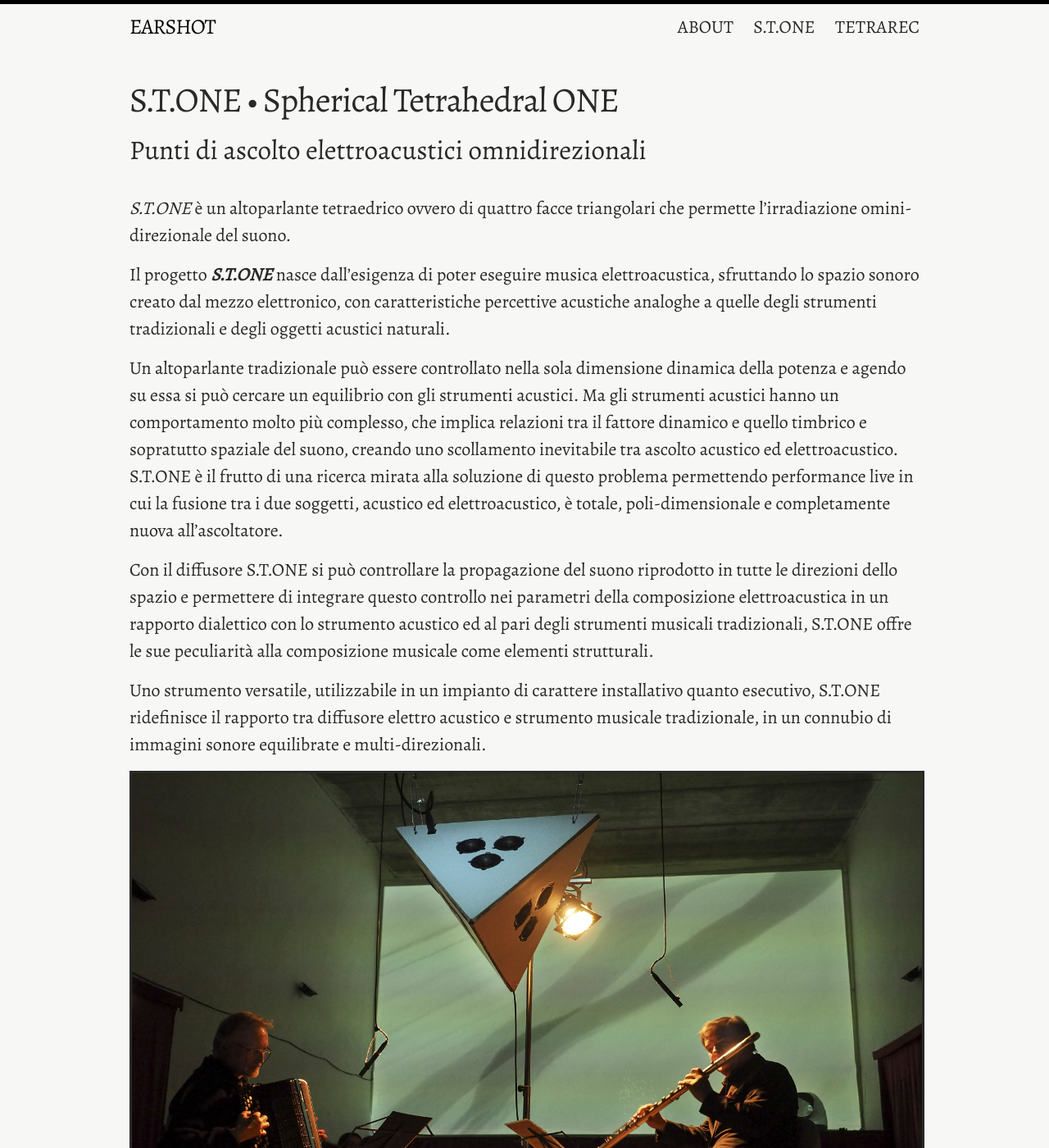
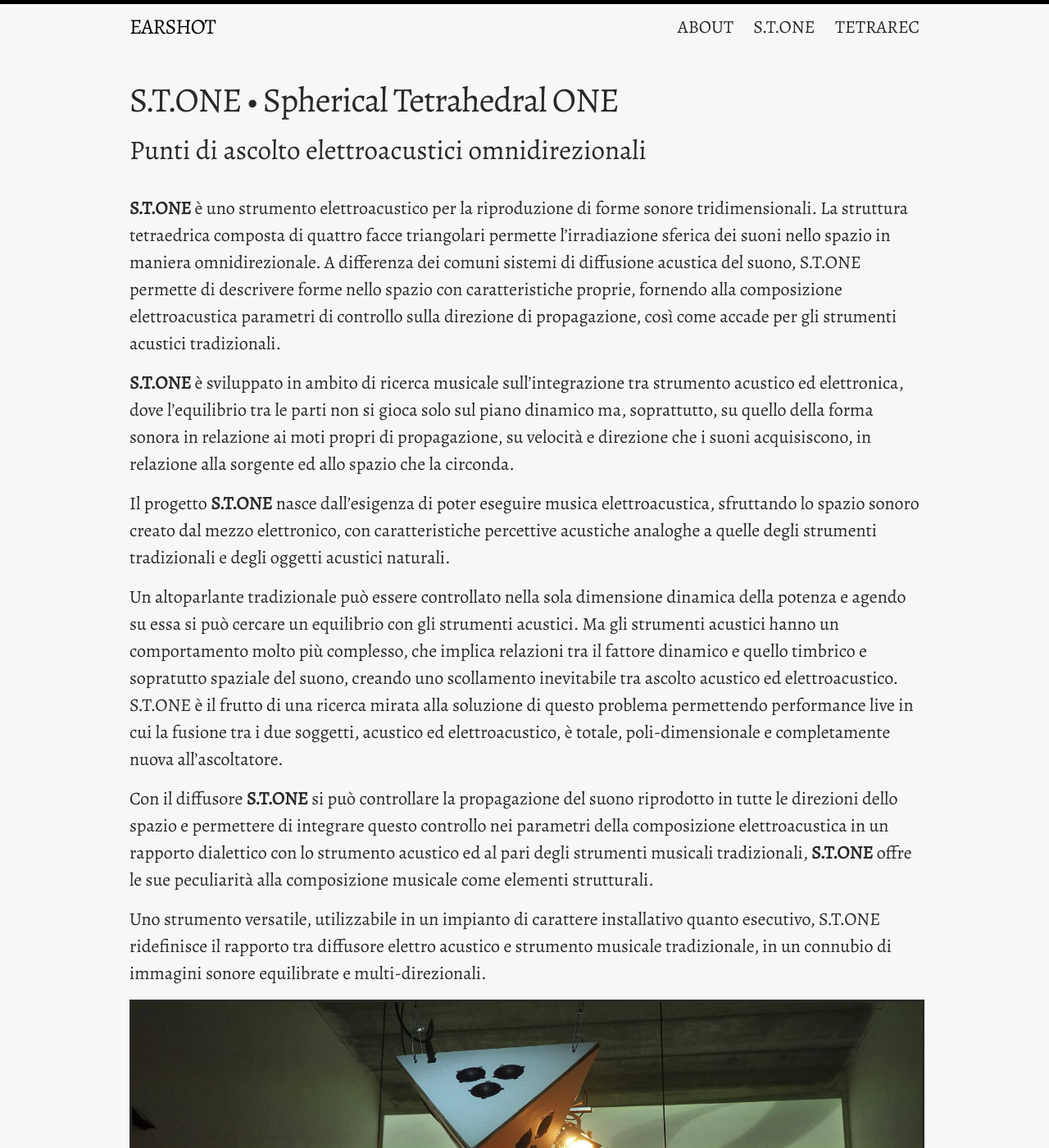
Before and after one commit to earshot-xyz/earshot-xyz.github.io, a Jekyll site: the page built from pages/stone.md, in a window 1280 px wide and 1400 px high. Shown: the whole window at 82% size. Built offline with Jekyll 4.4.1, drawn with Linux system fonts in a browser that asks for light colours.

Commit message:
Update stone.md

```diff
--- a/pages/stone.md
+++ b/pages/stone.md
@@ -6,13 +6,15 @@
 permalink: /stone/
 ---
 
-*S.T.ONE* è un altoparlante tetraedrico ovvero di quattro facce triangolari che permette l'irradiazione omini-direzionale del suono.
+**S.T.ONE** è uno strumento elettroacustico per la riproduzione di forme sonore tridimensionali. La struttura tetraedrica composta di quattro facce triangolari permette l'irradiazione sferica dei suoni nello spazio in maniera omnidirezionale. A differenza dei comuni sistemi di diffusione acustica del suono, S.T.ONE permette di descrivere forme nello spazio con caratteristiche proprie, fornendo alla composizione elettroacustica parametri di controllo sulla direzione di propagazione, così come accade per gli strumenti acustici tradizionali.
 
-Il progetto ***S.T.ONE*** nasce dall'esigenza di poter eseguire musica elettroacustica, sfruttando lo spazio sonoro creato dal mezzo elettronico, con caratteristiche percettive acustiche analoghe a quelle degli strumenti tradizionali e degli oggetti acustici naturali.
+**S.T.ONE** è sviluppato in ambito di ricerca musicale sull'integrazione tra strumento acustico ed elettronica, dove l'equilibrio tra le parti non si gioca solo sul piano dinamico ma, soprattutto, su quello della forma sonora in relazione ai moti propri di propagazione, su velocità e direzione che i suoni acquisiscono, in relazione alla sorgente ed allo spazio che la circonda.
+
+Il progetto **S.T.ONE** nasce dall'esigenza di poter eseguire musica elettroacustica, sfruttando lo spazio sonoro creato dal mezzo elettronico, con caratteristiche percettive acustiche analoghe a quelle degli strumenti tradizionali e degli oggetti acustici naturali.
 
 Un altoparlante tradizionale può essere controllato nella sola dimensione dinamica della potenza e agendo su essa si può cercare un equilibrio con gli strumenti acustici. Ma gli strumenti acustici hanno un comportamento molto più complesso, che implica relazioni tra il fattore dinamico e quello timbrico e sopratutto spaziale del suono, creando uno scollamento inevitabile tra ascolto acustico ed elettroacustico. S.T.ONE è il frutto di una ricerca mirata alla soluzione di questo problema permettendo performance live in cui la fusione tra i due soggetti, acustico ed elettroacustico, è totale, poli-dimensionale  e completamente nuova all'ascoltatore.
 
-Con il diffusore S.T.ONE si può controllare la propagazione del suono riprodotto in tutte le direzioni dello spazio e permettere di integrare questo controllo nei parametri della composizione elettroacustica in un rapporto dialettico con lo strumento acustico ed al pari degli strumenti musicali tradizionali, S.T.ONE offre le sue peculiarità alla composizione musicale come elementi strutturali.
+Con il diffusore **S.T.ONE** si può controllare la propagazione del suono riprodotto in tutte le direzioni dello spazio e permettere di integrare questo controllo nei parametri della composizione elettroacustica in un rapporto dialettico con lo strumento acustico ed al pari degli strumenti musicali tradizionali, **S.T.ONE** offre le sue peculiarità alla composizione musicale come elementi strutturali.
 
 Uno strumento versatile, utilizzabile in un impianto di carattere installativo quanto esecutivo, S.T.ONE ridefinisce il rapporto tra diffusore elettro acustico e strumento musicale tradizionale, in un connubio di immagini sonore equilibrate e multi-direzionali.
 
```
